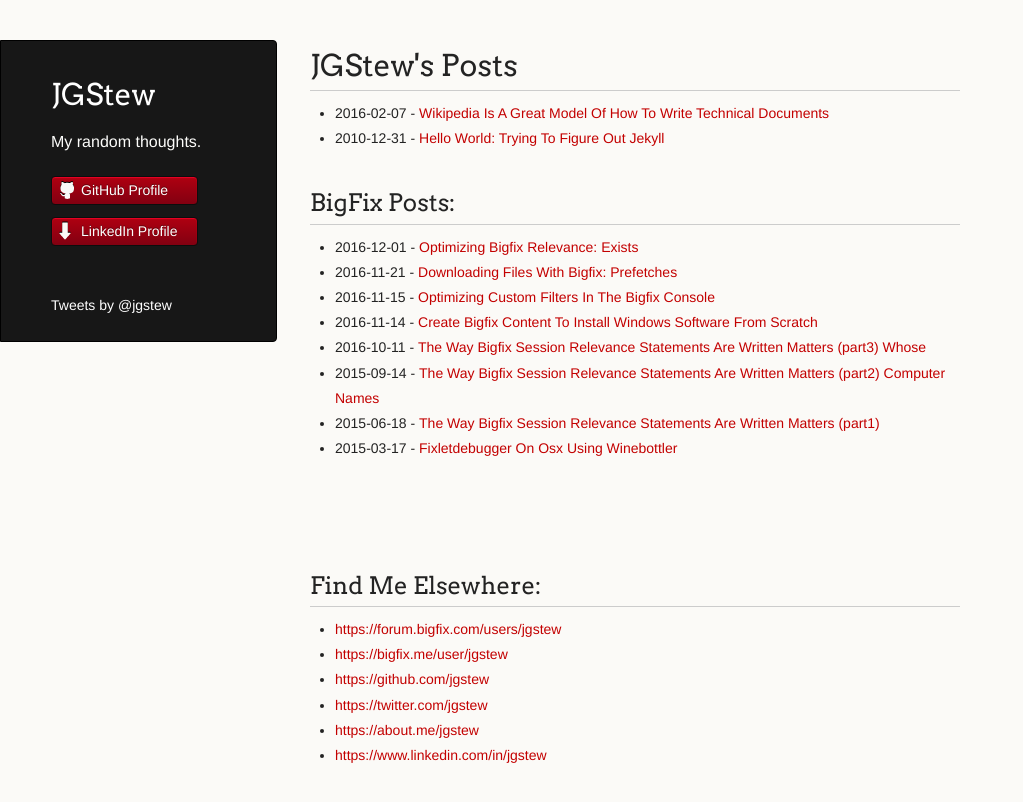
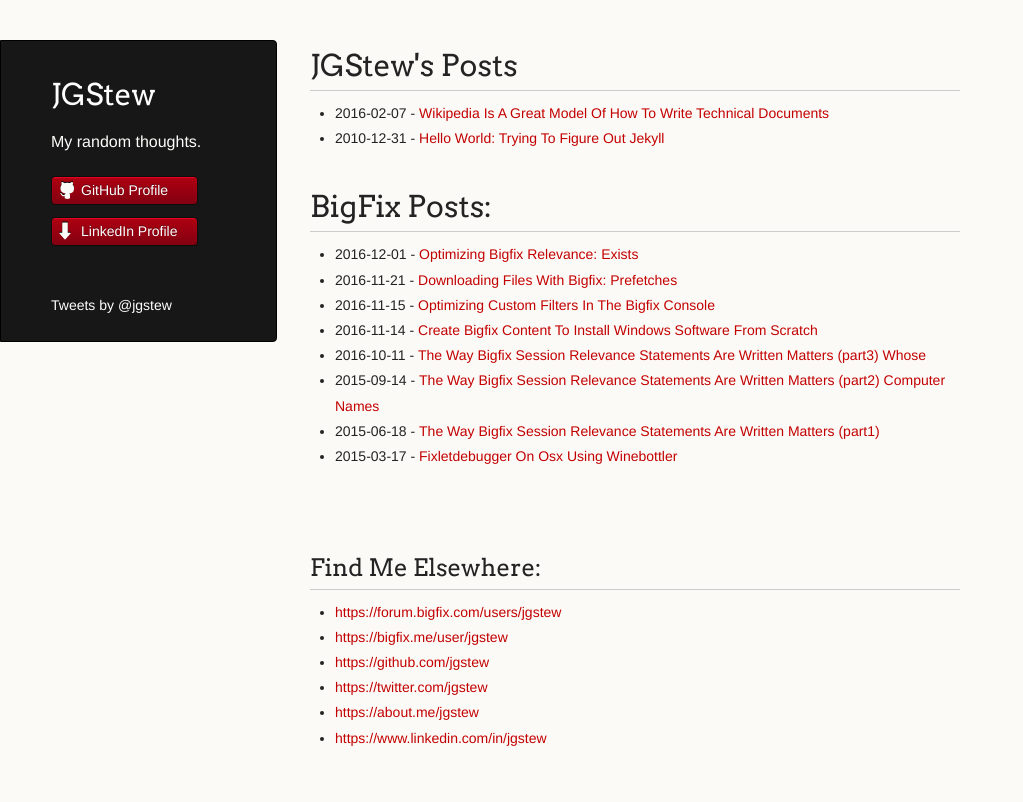
Before and after one commit to jgstew/jgstew.github.io, a Jekyll site: the page built from index.html, in a window 1280 px wide. Shown: the top 802 px of the page, without its empty margins (0-1023 px from the left). Built offline with Jekyll 4.4.1, drawn with Linux system fonts in a browser that asks for light colours; comment, search, counter and statistics services are not loaded.

```diff
--- a/index.html
+++ b/index.html
@@ -10,7 +10,7 @@ title: JGStew's Posts
     {% endunless %}
   {% endfor %}
 </ul>
-<h2>BigFix Posts:</h2>
+<h1>BigFix Posts:</h1>
 <ul>
   {% for post in site.categories.BigFix %}
     <li>
@@ -18,7 +18,6 @@ title: JGStew's Posts
     </li>
   {% endfor %}
 </ul>
-<br/>
 <br/>
 <h2>Find Me Elsewhere:</h2>
 <ul>
```
